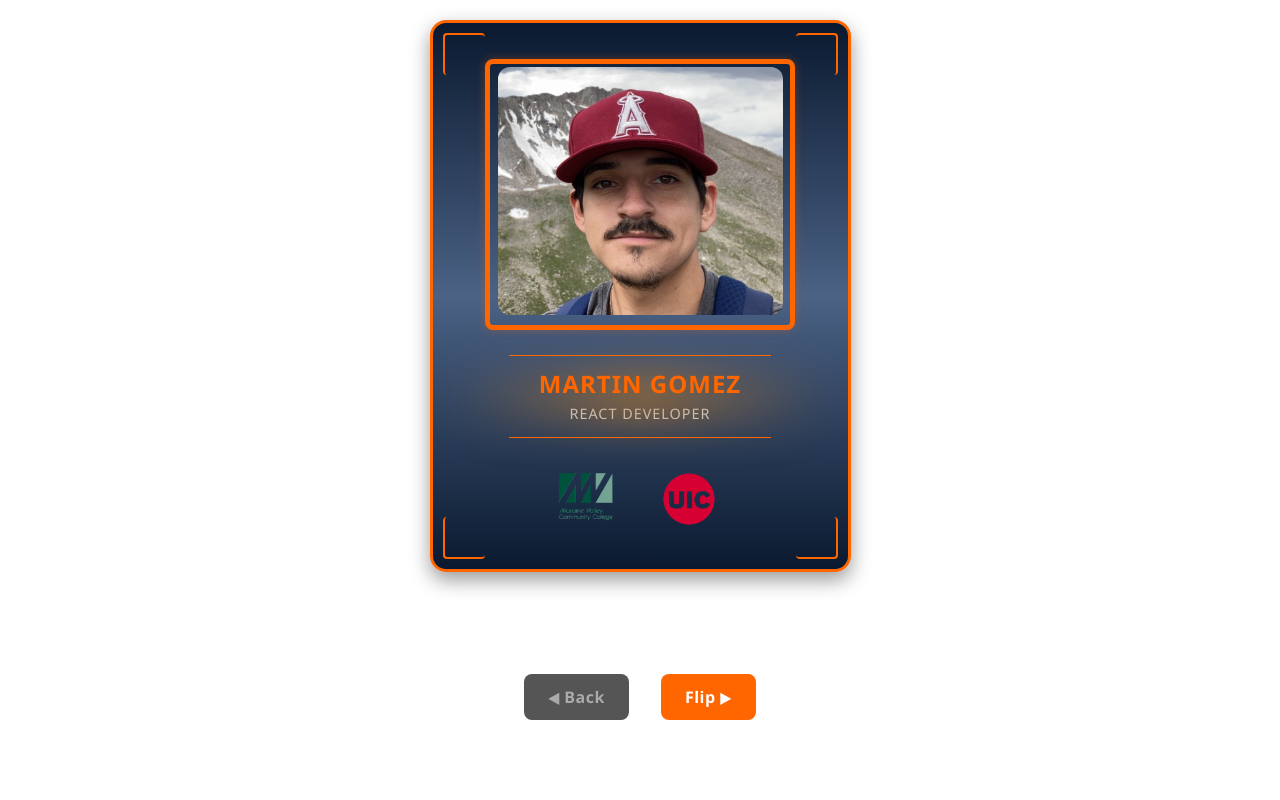
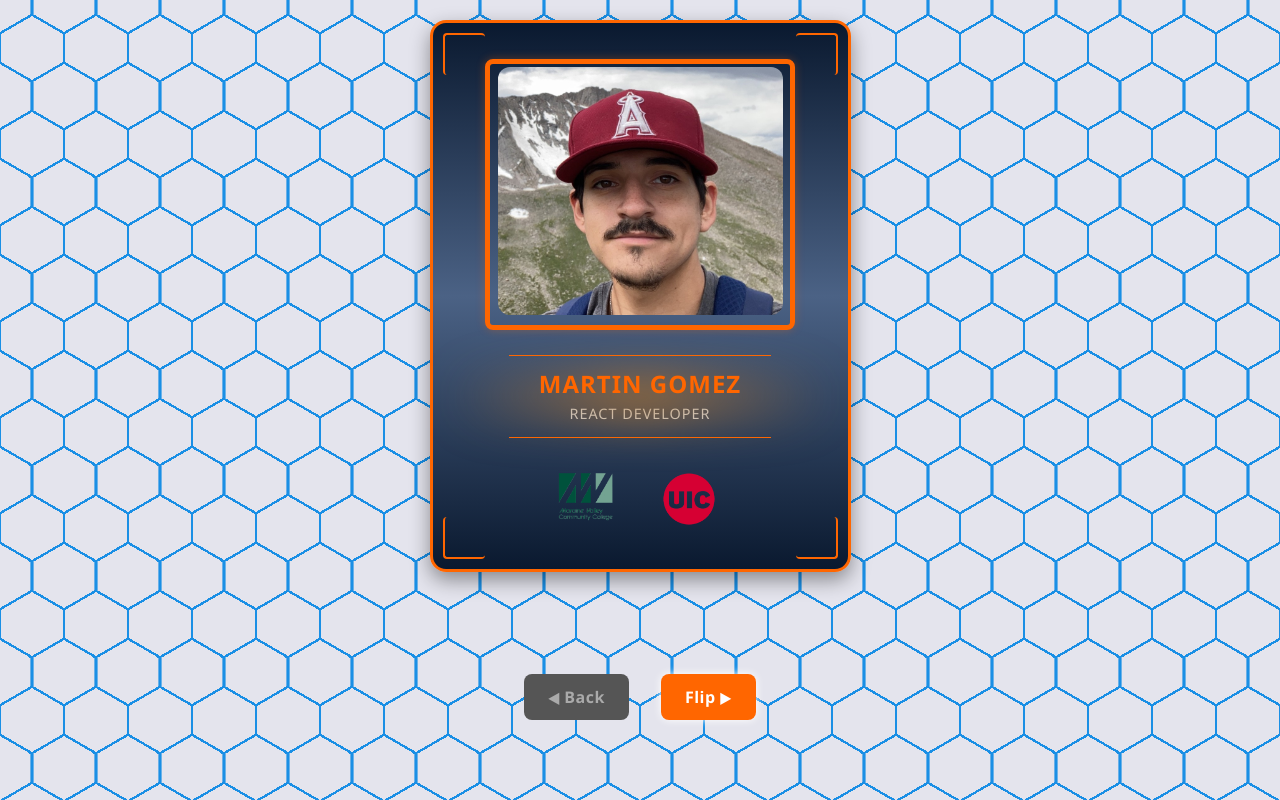
Before and after one commit to Mgomez1023/ProperPortfolio, a React (Vite) app: page / in a window 1280 px wide. Built offline with nearby package versions, Linux system fonts and the light colour scheme.

Commit message:
background change

```diff
--- a/src/App.css
+++ b/src/App.css
@@ -3,6 +3,18 @@
   text-align: center;
   place-items: center;
   margin: 0 auto;
+}
+
+.custom-pattern {
+	background:
+		  radial-gradient(circle farthest-side at 0% 50%,#E4E4ED 23.5%,#0000 0)33.6px 48px,
+		  radial-gradient(circle farthest-side at 0% 50%,#1A8FE5 24%,#0000 0)30.4px 48px,
+		  linear-gradient(#E4E4ED 14%,#0000 0, #0000 85%,#E4E4ED 0)0 0,
+		  linear-gradient(150deg,#E4E4ED 24%,#1A8FE5 0,#1A8FE5 26%,#0000 0,#0000 74%,#1A8FE5 0,#1A8FE5 76%,#E4E4ED 0)0 0,
+		  linear-gradient(30deg,#E4E4ED 24%,#1A8FE5 0,#1A8FE5 26%,#0000 0,#0000 74%,#1A8FE5 0,#1A8FE5 76%,#E4E4ED 0)0 0,
+		  linear-gradient(90deg,#1A8FE5 2%,#E4E4ED 0,#E4E4ED 98%,#1A8FE5 0%)0 0 #E4E4ED;
+	background-size: 64px 96px;
+	background-color: #E4E4ED;
 }
 
 .logo {
--- a/src/index.css
+++ b/src/index.css
@@ -5,7 +5,16 @@
 
   color-scheme: light dark;
   color: rgba(255, 255, 255, 0.87);
-  background-color: #242424;
+
+  background:
+    radial-gradient(circle farthest-side at 0% 50%, #E4E4ED 23.5%, #0000 0) 33.6px 48px,
+    radial-gradient(circle farthest-side at 0% 50%, #1A8FE5 24%, #0000 0) 30.4px 48px,
+    linear-gradient(#E4E4ED 14%, #0000 0, #0000 85%, #E4E4ED 0) 0 0,
+    linear-gradient(150deg, #E4E4ED 24%, #1A8FE5 0, #1A8FE5 26%, #0000 0, #0000 74%, #1A8FE5 0, #1A8FE5 76%, #E4E4ED 0) 0 0,
+    linear-gradient(30deg, #E4E4ED 24%, #1A8FE5 0, #1A8FE5 26%, #0000 0, #0000 74%, #1A8FE5 0, #1A8FE5 76%, #E4E4ED 0) 0 0,
+    linear-gradient(90deg, #1A8FE5 2%, #E4E4ED 0, #E4E4ED 98%, #1A8FE5 0%) 0 0 #E4E4ED;
+  background-size: 64px 96px;
+  background-color: #E4E4ED;
 
   font-synthesis: none;
   text-rendering: optimizeLegibility;
```
